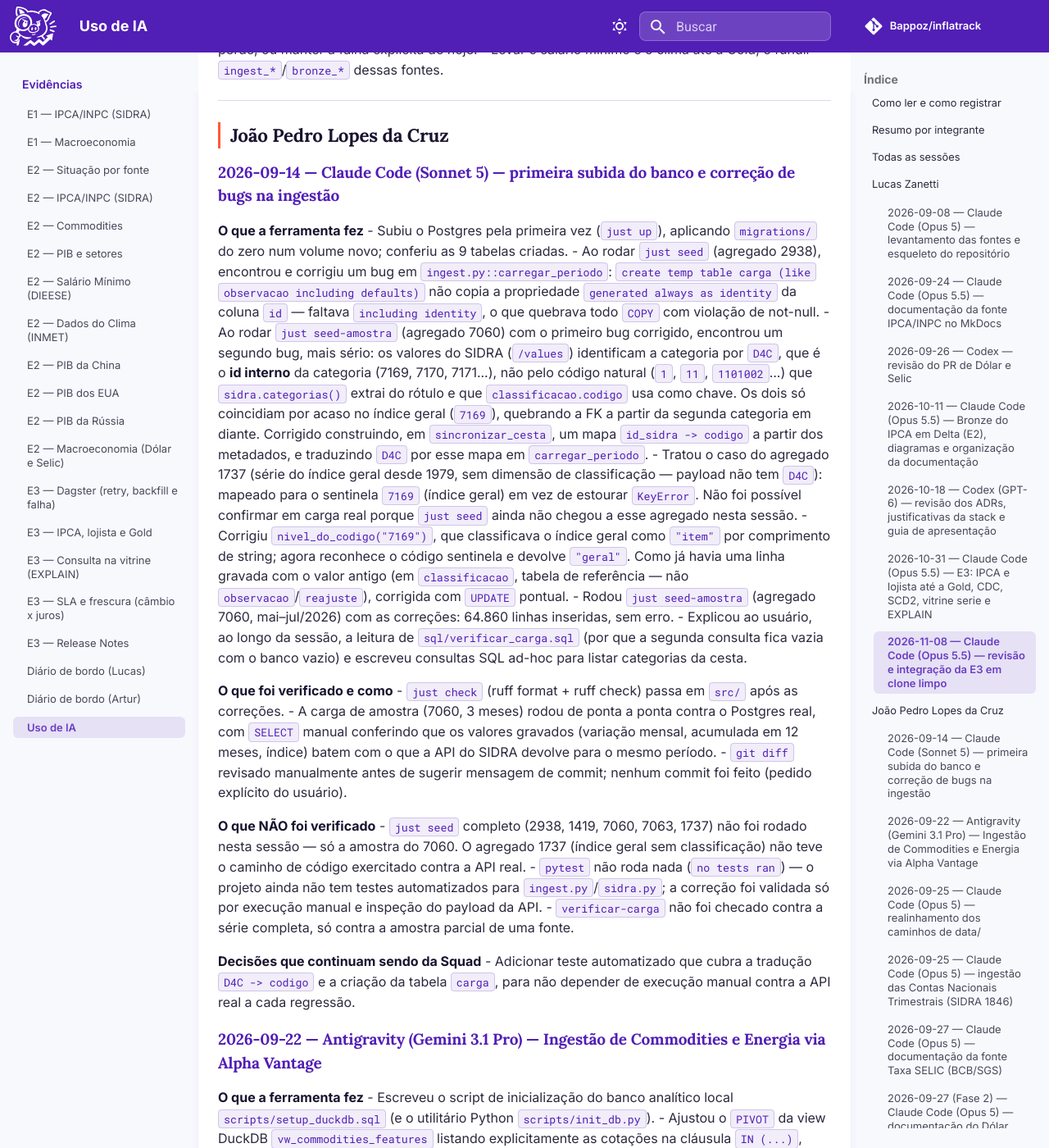
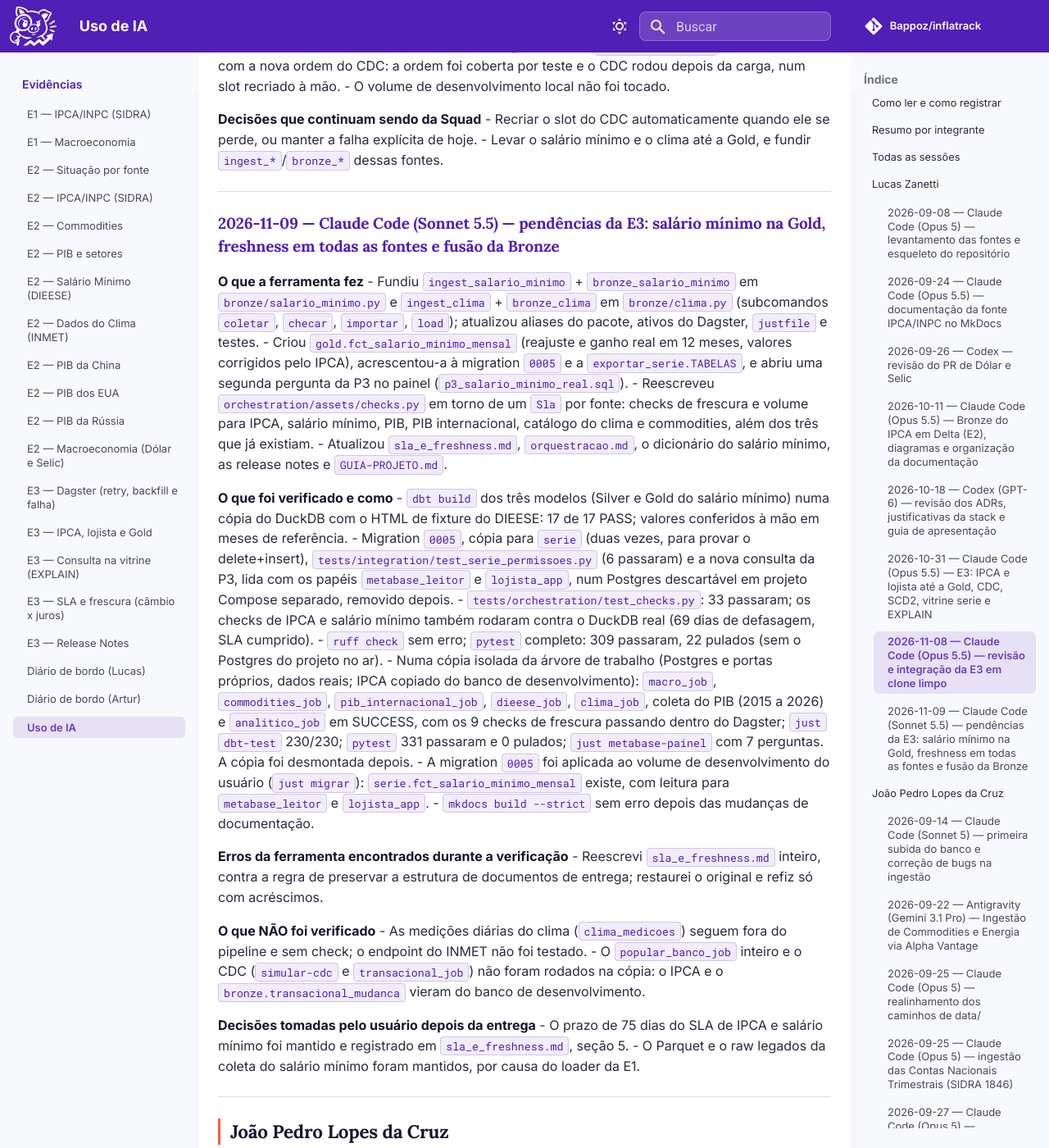
Before and after one commit to Bappoz/inflatrack, an MkDocs documentation site: the page built from docs/evidencias/uso_ia.md, in a window 1280 px wide and 1400 px high, scrolled down 9489 px. Shown: the whole window at 82% size. Built offline with MkDocs 1.6.1 and Material for MkDocs 9.7.7, drawn with Linux system fonts in a browser that asks for light colours; comment, search, counter and statistics services are not loaded; some of the changed text lies outside the part shown.

Commit message:
docs(e3): record what was closed after the release and how it was verified

```diff
--- a/AI-USAGE.md
+++ b/AI-USAGE.md
@@ -69,6 +69,7 @@ Exigido pela [Política de Uso de IA](https://unb-bd2.github.io/PlanoEnsino/) da
 | 2026-11-02 (Fase 3) | Artur Fernandes Galdino | Antigravity (Gemini 3.8 Flash) | Modelagem dbt (Silver/Gold) e Orquestração Dagster do PIB Internacional (E3) |
 | 2026-11-02 (Fase 4) | Artur Fernandes Galdino | Antigravity (Gemini 3.8 Flash) | Limpeza de Legados, Unificação no Dagster e Diário de Bordo (E3) |
 | 2026-11-08 | Lucas Zanetti | Claude Code (Opus 5.5) | Revisão e integração da E3: merge da `E3-pipeline`, execução do zero em clone limpo, correções de orquestração e Release Notes |
+| 2026-11-09 | Lucas Zanetti | Claude Code (Sonnet 5.5) | Pendências da E3: salário mínimo na Gold e no painel, checks de frescura em todas as fontes e fusão `ingest_*`/`bronze_*` de clima e salário mínimo |
 
 ---
 
@@ -283,6 +284,36 @@ separados e um PR.
 **Decisões que continuam sendo da Squad**
 - Recriar o slot do CDC automaticamente quando ele se perde, ou manter a falha explícita de hoje.
 - Levar o salário mínimo e o clima até a Gold, e fundir `ingest_*`/`bronze_*` dessas fontes.
+
+---
+
+### 2026-11-09 — Claude Code (Sonnet 5.5) — pendências da E3: salário mínimo na Gold, freshness em todas as fontes e fusão da Bronze
+
+**O que a ferramenta fez**
+- Fundiu `ingest_salario_minimo` + `bronze_salario_minimo` em `bronze/salario_minimo.py` e `ingest_clima` + `bronze_clima` em `bronze/clima.py` (subcomandos `coletar`, `checar`, `importar`, `load`); atualizou aliases do pacote, ativos do Dagster, `justfile` e testes.
+- Criou `gold.fct_salario_minimo_mensal` (reajuste e ganho real em 12 meses, valores corrigidos pelo IPCA), acrescentou-a à migration `0005` e a `exportar_serie.TABELAS`, e abriu uma segunda pergunta da P3 no painel (`p3_salario_minimo_real.sql`).
+- Reescreveu `orchestration/assets/checks.py` em torno de um `Sla` por fonte: checks de frescura e volume para IPCA, salário mínimo, PIB, PIB internacional, catálogo do clima e commodities, além dos três que já existiam.
+- Atualizou `sla_e_freshness.md`, `orquestracao.md`, o dicionário do salário mínimo, as release notes e `GUIA-PROJETO.md`.
+
+**O que foi verificado e como**
+- `dbt build` dos três modelos (Silver e Gold do salário mínimo) numa cópia do DuckDB com o HTML de fixture do DIEESE: 17 de 17 PASS; valores conferidos à mão em meses de referência.
+- Migration `0005`, cópia para `serie` (duas vezes, para provar o delete+insert), `tests/integration/test_serie_permissoes.py` (6 passaram) e a nova consulta da P3, lida com os papéis `metabase_leitor` e `lojista_app`, num Postgres descartável em projeto Compose separado, removido depois.
+- `tests/orchestration/test_checks.py`: 33 passaram; os checks de IPCA e salário mínimo também rodaram contra o DuckDB real (69 dias de defasagem, SLA cumprido).
+- `ruff check` sem erro; `pytest` completo: 309 passaram, 22 pulados (sem o Postgres do projeto no ar).
+- Numa cópia isolada da árvore de trabalho (Postgres e portas próprios, dados reais; IPCA copiado do banco de desenvolvimento): `macro_job`, `commodities_job`, `pib_internacional_job`, `dieese_job`, `clima_job`, coleta do PIB (2015 a 2026) e `analitico_job` em SUCCESS, com os 9 checks de frescura passando dentro do Dagster; `just dbt-test` 230/230; `pytest` 331 passaram e 0 pulados; `just metabase-painel` com 7 perguntas. A cópia foi desmontada depois.
+- A migration `0005` foi aplicada ao volume de desenvolvimento do usuário (`just migrar`): `serie.fct_salario_minimo_mensal` existe, com leitura para `metabase_leitor` e `lojista_app`.
+- `mkdocs build --strict` sem erro depois das mudanças de documentação.
+
+**Erros da ferramenta encontrados durante a verificação**
+- Reescrevi `sla_e_freshness.md` inteiro, contra a regra de preservar a estrutura de documentos de entrega; restaurei o original e refiz só com acréscimos.
+
+**O que NÃO foi verificado**
+- As medições diárias do clima (`clima_medicoes`) seguem fora do pipeline e sem check; o endpoint do INMET não foi testado.
+- O `popular_banco_job` inteiro e o CDC (`simular-cdc` e `transacional_job`) não foram rodados na cópia: o IPCA e o `bronze.transacional_mudanca` vieram do banco de desenvolvimento.
+
+**Decisões tomadas pelo usuário depois da entrega**
+- O prazo de 75 dias do SLA de IPCA e salário mínimo foi mantido e registrado em `sla_e_freshness.md`, seção 5.
+- O Parquet e o raw legados da coleta do salário mínimo foram mantidos, por causa do loader da E1.
 
 ---
 
```
Also changed, not shown: docs/evidencias/e3/release_notes.md (+25 -3 lines).
